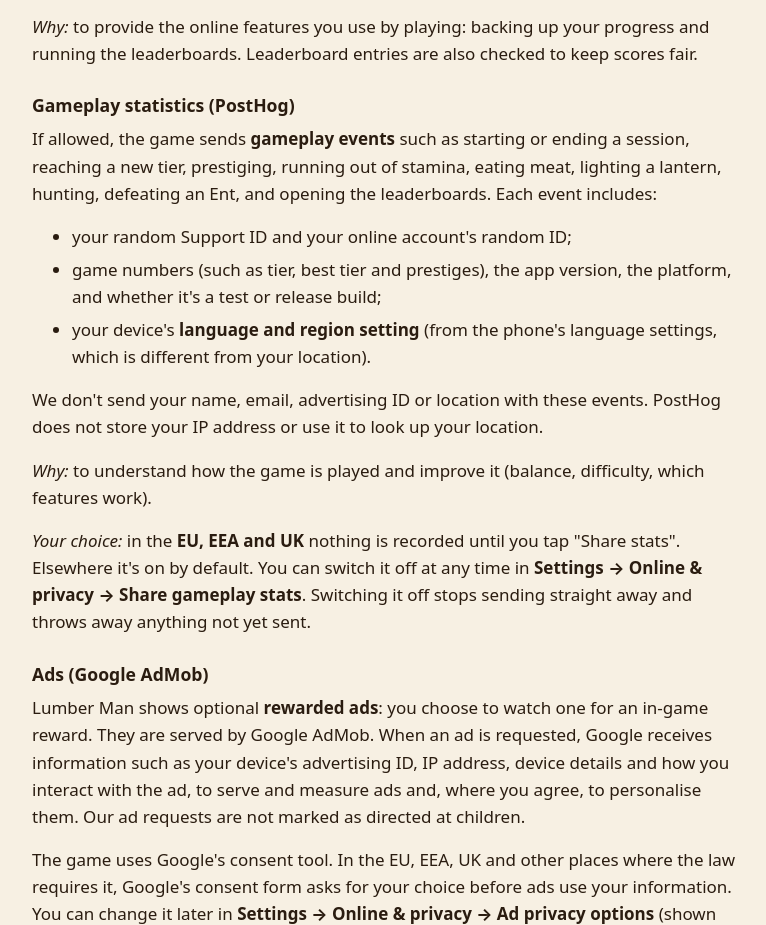
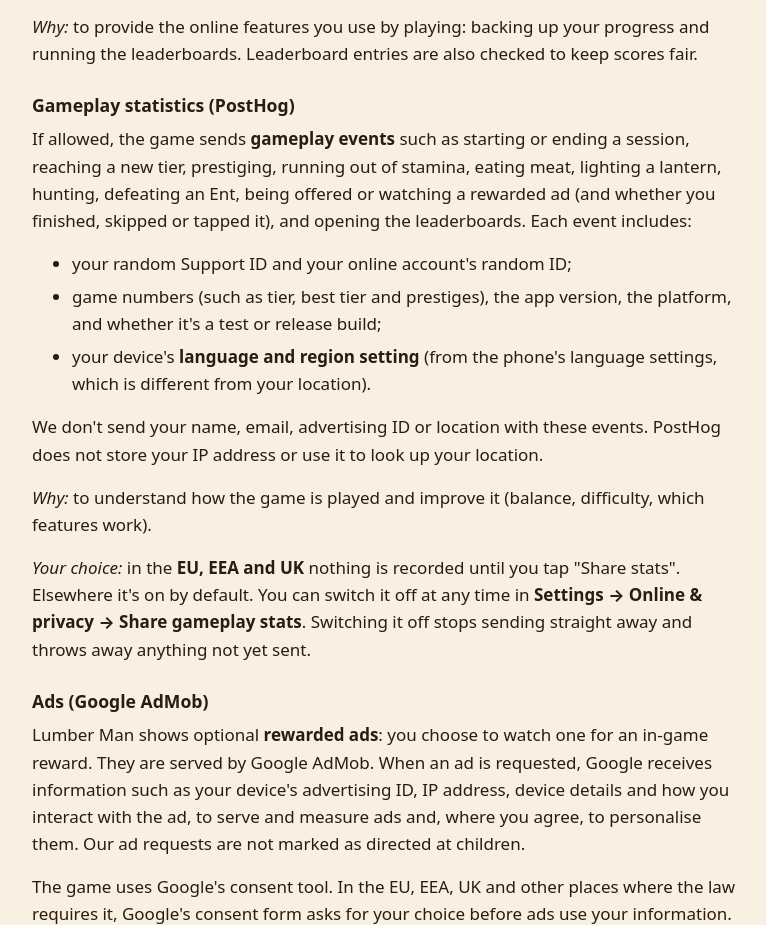
Before and after one commit to gallantoath/gallantoath.github.io, a plain HTML site: page privacy/index.html in a window 1280 px wide. Shown: the part 1527-2452 px from the top of the page, without its empty margins (256-1022 px from the left). Drawn offline with Linux system fonts and the light colour scheme.

Commit message:
Privacy policy: rewarded-ad analytics events

```diff
--- a/privacy/index.html
+++ b/privacy/index.html
@@ -76,7 +76,8 @@
 		<h3>Gameplay statistics (PostHog)</h3>
 		<p>If allowed, the game sends <strong>gameplay events</strong> such as starting or ending a session, reaching a
 			new tier, prestiging, running out of stamina, eating meat, lighting a lantern, hunting, defeating an Ent,
-			and opening the leaderboards. Each event includes:</p>
+			being offered or watching a rewarded ad (and whether you finished, skipped or tapped it), and opening the
+			leaderboards. Each event includes:</p>
 		<ul>
 			<li>your random Support ID and your online account's random ID;</li>
 			<li>game numbers (such as tier, best tier and prestiges), the app version, the platform, and whether it's a test
```
